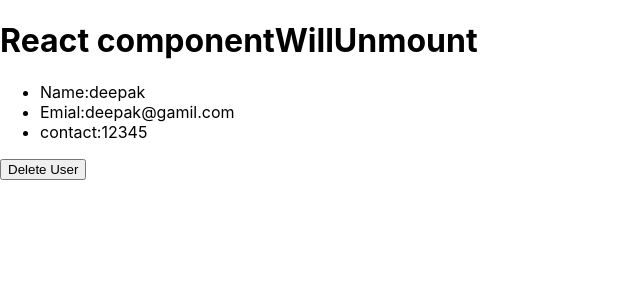
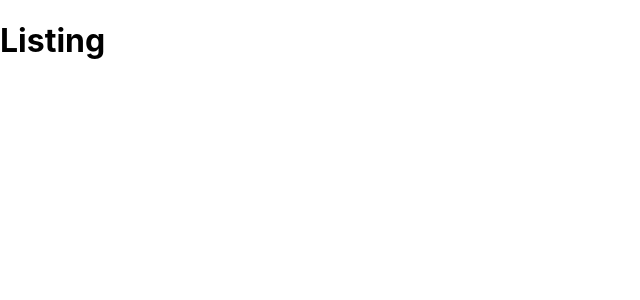
Before and after one commit to deepakp626/learning-react-js, a React (Create React App) app: page / in a window 1280 px wide. Shown: the top 300 px of the page, without its empty margins (0-640 px from the left). Built offline with nearby package versions, Linux system fonts and the light colour scheme.

Commit message:
hooks-and-useEffect, submit-form , form-validation , listing-with-map-function

```diff
--- a/src/App.js
+++ b/src/App.js
@@ -1,10 +1,10 @@
-import React from 'react';
-import './App.css';
+import React from "react";
+// import React,{useState} from 'react';
+import "./App.css";
 // import Profile from './Profile-1-to-10';
 // import Profile from './Profile'
-import User from './User'
-
-
+// import User from './User'
+// import Forms from "./Forms";
 
 // function App() {
 //   return (
@@ -39,9 +39,6 @@ import User from './User'
 //     }
 // }
 
-
-
-
 // // // ******  componenntDidUpdate() ****************
 // export default class App extends React.Component {
 //   constructor(){
@@ -70,28 +67,144 @@ import User from './User'
 //   }
 // }
 
+// // // ******  componenntWillUnmount() ****************
+// export default class App extends React.Component {
+//   constructor(){
+//     super();
+//     this.state={
+//         toggle:true,
+//     }
+//     console.warn('constructor')
+//   }
+//   render(){
+//     console.warn('render')
+//     return (
+//             <div>
+//               <h1>React componentWillUnmount</h1>
+//               {
+//                 this.state.toggle?
+//                 <User /> :null
+//               }
+//               <button onClick={()=>{this.setState({toggle:!this.state.toggle})}}>Delete User</button>
+//             </div>
+//     )
+//   }
+// }
+
+// // react Hooks
+// function App()
+// {
+//     const [count,setCount] = useState(0)
+//     console.warn("hii")
+//     return (
+//         <div>
+//             <h1>Hooks in function cmp {count}</h1>
+//             <button onClick={setCount(count+1)}>Increment</button>
+//         </div>
+//     )
+// }
+// export default App;
+
+// react Hooks
+// function App()
+// {
+//     return (
+//         <div>
+//             <Forms />
+//         </div>
+//     )
+// }
 
 
-// // ******  componenntDidUpdate() ****************
-export default class App extends React.Component {
-  constructor(){
+//// form validation
+// class App extends React.Component {
+//   constructor() {
+//     super();
+//     this.state = {
+//       name: "",
+//       password: "",
+//       nameError: "",
+//       passwordError: "",
+//     };
+//   }
+//   valid() {
+//     if (!this.state.name.includes("@") && this.state.password.length < 5) {
+//       this.setState({ nameError: "invalid Name",passwordError: "invalid Password"});
+//     } else if (!this.state.name.includes("@")) {
+//       this.setState({ nameError: "invalid Name" });
+//     } else if (!this.state.password.length < 5) {
+//       this.setState({ passwordError: "invalid password" });
+//     }else{
+//         return true;
+//     }
+//   }
+//   submit() {
+//     this.setState({ nameError: "",passwordError: ""})
+//     if (this.valid()) {
+//       alert("Form has been submit");
+//     }
+//   }
+//   render() {
+//     return (
+//       <div>
+//         <h1>Form validation</h1>
+//         <input
+//           type="text"
+//           onChange={(event) => {
+//             this.setState({ name: event.target.value });
+//           }}
+//         ></input>
+//         <p>{this.state.nameError}</p>
+//         <input
+//           type="password"
+//           onChange={(event) => {
+//             this.setState({ password: event.target.value });
+//           }}
+//         ></input>
+//         <p>{this.state.passwordError}</p>
+//         <button
+//           onClick={() => {
+//             this.submit();
+//           }}
+//         >
+//           Submit
+//         </button>
+//       </div>
+//     );
+//   }
+// }
+
+
+
+//// listing with map function
+class App extends React.Component {
+    constructor() {
       super();
-    this.state={
-        toggle:true,
+      this.state = {
+          list:[
+            {name:'name-1',phone:'111',email:'1@email.com'},
+            {name:'name-2',phone:'222',email:'2@email.com'},
+            {name:'name-3',phone:'333',email:'3@email.com'},
+          ]
          }
-    console.warn('constructor')
+
     }
-  render(){
-    console.warn('render')
+
+    render() {
       return (
         <div>
-              <h1>React componentWillUnmount</h1>
+            <h1>Listing</h1>
             {
-                this.state.toggle?
-                <User /> :null
+                this.state.list.map((item)=>{
+                    console.warn(item)
+                    // <h2>Name:{item.name}</h2>
+                    // <h2>phone:{item.phone}</h2>
+                    // <h2>Email:{item.email}</h2>
+
+                })
             }
-              <button onClick={()=>{this.setState({toggle:!this.state.toggle})}}>Delete User</button>
         </div>
-    )
+      );
     }
   }
+export default App;
--- /dev/null
+++ b/src/Forms.js
@@ -0,0 +1,59 @@
+// import { upload } from '@testing-library/user-event/dist/upload';
+// import React from 'react'
+// import React,{useEffect,useState} from 'react'
+
+// const Forms = ()=> {
+//   const [count,setCount]= useState(1)
+//   useEffect(()=>{
+//     console.warn(count)
+//   },[count])
+//   return (
+//     <div>
+//         <h1>Use Effect Hooks in React js ... {count}</h1>
+//         <button onClick={()=>setCount(count+1)}>Update state</button>
+//     </div>
+//   );
+// };
+
+
+//// submit form
+// class Forms extends React.Component {
+//   constructor(){
+//     super();
+//     this.setState ={
+//       user:null,
+//       password:null
+//     }
+//   }
+//   submit(){
+//     console.log(this.state)
+//   }
+//   render(){
+//     return (
+//       <div>
+//         <h1>Form Hanling</h1>
+//         <input
+//         type="text"
+//         name="user"
+//         onChange={(e)=>{this.setState({password:e.target.value})}}
+//         ></input>
+//         <br></br>
+//         <br></br>
+//         <input
+//         type="password"
+//         name="password"
+//         onChange={(e)=>{this.setState({password:e.target.value})}}
+//         ></input>
+//         <br></br>
+//         <br></br>
+//         <button onClick={()=>this.submit()}>submit</button>
+//       </div>
+//     )
+//   }
+// }
+
+
+
+
+
+// export default Forms;
```
Lines whose indentation alone changed are shown as unchanged.
